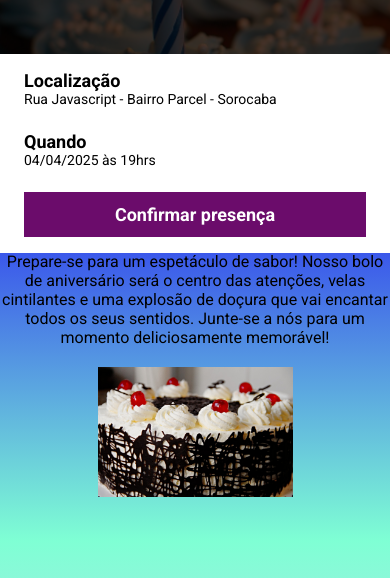
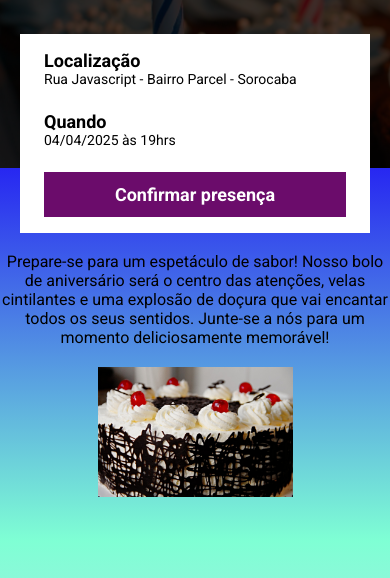
Before and after one commit to pedropoliszuk/exercicio-landing-page-aniversario, a website built with Parcel: page src/index.html in a window 390 px wide. Shown: the part 254-832 px from the top of the page. Built offline with nearby package versions, Linux system fonts and the light colour scheme.

Commit message:
fixando bug

```diff
--- a/src/styles/main.scss
+++ b/src/styles/main.scss
@@ -85,6 +85,7 @@ body, html {
 
     @media (max-width: 640px) {
         display: block;
+        margin: -20px 20px;
 
         &__infos {
             display: block;
```
